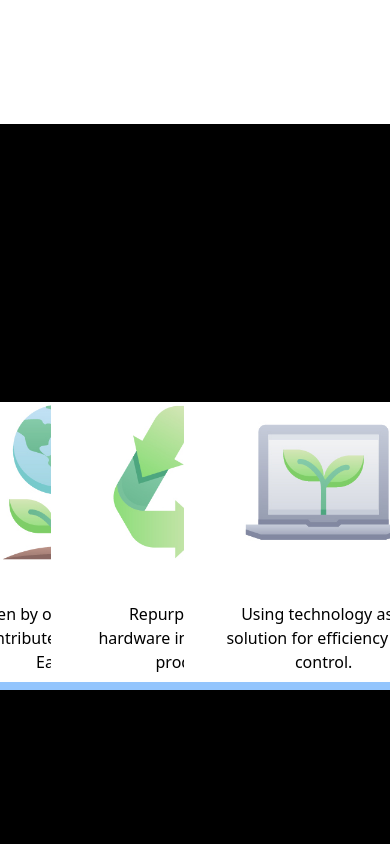
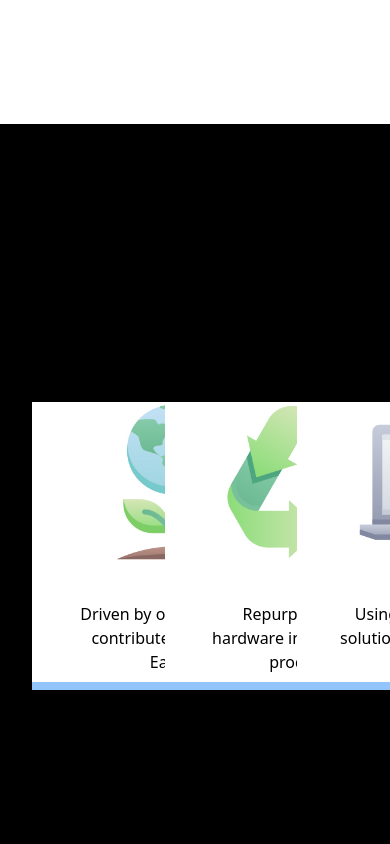
Before and after one commit to Ro5hi/tailwindcss-pg, a React (Create React App) app: page / in a window 390 px wide. Shown: the part 720-1564 px from the top of the page. Built offline with nearby package versions, Linux system fonts and the light colour scheme.

Commit message:
added breakpoints for responsiveness on Info

```diff
--- a/src/components/Info.js
+++ b/src/components/Info.js
@@ -2,21 +2,21 @@ import React from 'react';
 
 const Info = () => {
     return(
-        <div className="flex flex-wrap justify-center bg-black h-screen text-center" id="info">
-            <div className="grid grid-cols-3 gap-2 place-items-center">
-                <div class="transition duration-500 ease-in-out transform outline-none hover:-translate-y-1 hover:scale-110 bg-white space-y-8 h-72 w-72 mx-8 border-r-8 border-b-8 border-blue-300">
+        <div className="flex flex-wrap justify-center place-items-center bg-black w-screen h-screen text-center" id="info">
+            <div className="grid grid-cols-3 gap-2 sm:grid-cols-1 md:grid-cols-1 lg:grid-cols-3 xl:grid-cols-3">
+                <div class="bg-white space-y-8 h-72 w-72 mx-8 border-r-8 border-b-8 border-blue-300 transition duration-500 ease-in-out transform outline-none hover:-translate-y-1 hover:scale-110">
                     <img class="h-40 mx-auto" src="/1.jpg" alt="1"></img>
                     <div className="select-none text-center p-2 mx-8 text-m text-black">
                         Driven by our mission to contribute to a better Earth.
                     </div>
                 </div>
-                <div class="transition duration-500 ease-in-out transform outline-none hover:-translate-y-1 hover:scale-110 bg-white space-y-8 h-72 w-72 mx-8 border-r-8 border-b-8 border-blue-300">
+                <div class="bg-white space-y-8 h-72 w-72 mx-8 border-r-8 border-b-8 border-blue-300 transition duration-500 ease-in-out transform outline-none hover:-translate-y-1 hover:scale-110">
                     <img class="h-40 mx-auto" src="/2.jpg" alt="2"></img>
                     <div className="select-none text-center p-2 mx-8 text-m text-black">
                         Repurposing old hardware into functional products.
                     </div>
                 </div>
-                <div class="transition duration-500 ease-in-out transform outline-none hover:-translate-y-1 hover:scale-110 bg-white space-y-8 h-72 w-72 mx-8 border-r-8 border-b-8 border-blue-300">
+                <div class="bg-white space-y-8 h-72 w-72 mx-8 border-r-8 border-b-8 border-blue-300 transition duration-500 ease-in-out transform outline-none hover:-translate-y-1 hover:scale-110">
                     <img class="h-40 mx-auto" src="/3.jpg" alt="3"></img>
                     <div className="select-none text-center p-2 mx-8 text-m text-black">
                         Using technology as a solution for efficiency and control.
```
